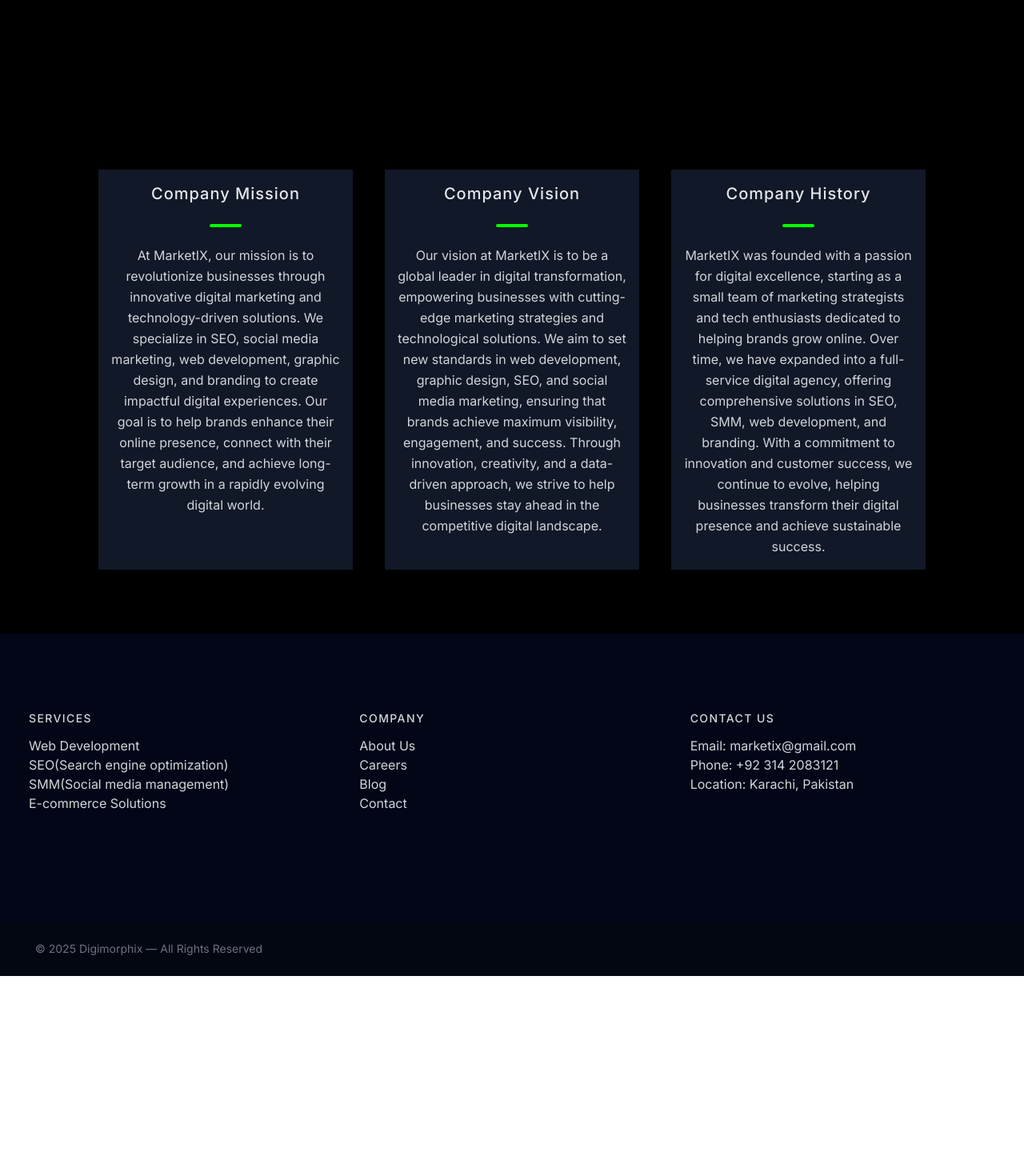
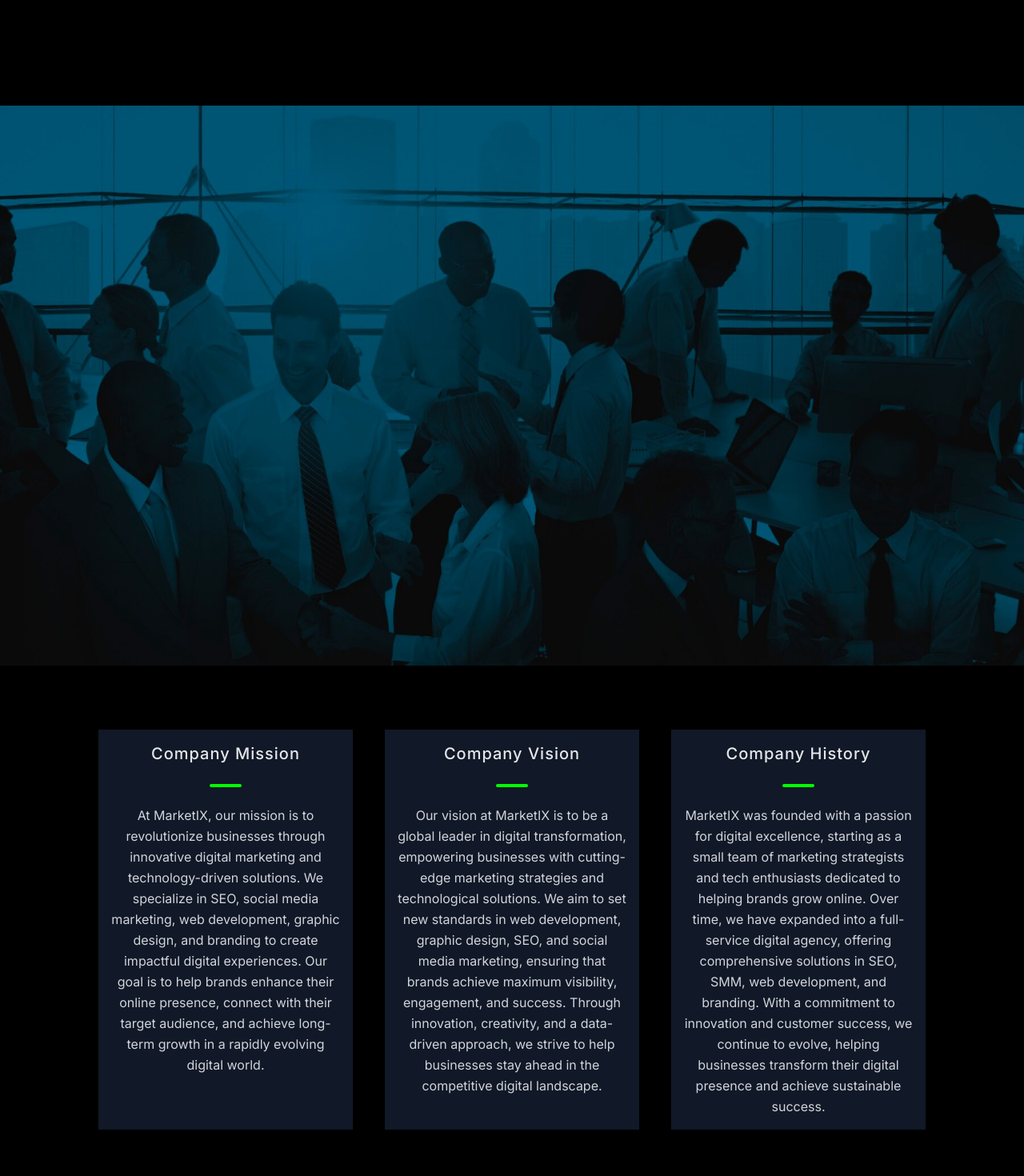
Before and after one commit to uzairshaikh346/digimorphix, a Next.js app: page /about in a window 1280 px wide. Shown: the part 1240-2710 px from the top of the page at 80% size. Before the commit the page ends 2460 px from the top, so only its background shows below. Built offline with nearby package versions, Linux system fonts and the light colour scheme.

Commit message:
update 3.0

```diff
--- a/src/app/about/page.tsx
+++ b/src/app/about/page.tsx
@@ -1,4 +1,5 @@
 import React from 'react'
+import Image from 'next/image'
 import { LampBanner } from '../components/lamp-banner'
 import AboutSection from '../components/aboutsection'
 import AboutSectionCards from '../components/AboutSectionCards'
@@ -8,6 +9,9 @@ function page() {
     <div>
       <LampBanner props="About Us"/>
       <AboutSection/>
+      <Image src="/aboutsectionImg.jpg" height={1000} width={1000} alt='about us'
+      className='w-full'/>
+
       <AboutSectionCards/>
     </div>
   )
--- a/src/app/components/ContactForm.tsx
+++ b/src/app/components/ContactForm.tsx
@@ -19,7 +19,7 @@ function ContactForm() {
             <div className="mt-4">
               <p className="text-lg font-semibold text-gray-200">📧 Email:</p>
               <a href="mailto:example@email.com" className="text-gray-300">
-              digimorphix@gmail.com
+              marketix29@gmail.com
               </a>
             </div>
             <div className="mt-4">
--- a/src/app/components/Footer.tsx
+++ b/src/app/components/Footer.tsx
@@ -33,7 +33,7 @@ function Footer() {
                 CONTACT US
               </h2>
               <nav className="list-none mb-10">
-                <li><span className="hover:text-gray-500">Email: marketix@gmail.com</span></li>
+                <li><span className="hover:text-gray-500">Email: marketix29@gmail.com </span></li>
                 <li><span className="hover:text-gray-500">Phone: +92 314 2083121</span></li>
                 <li><span className="hover:text-gray-500">Location: Karachi, Pakistan</span></li>
               </nav>
@@ -43,7 +43,7 @@ function Footer() {
         <div className="bg-gray-950">
           <div className="container px-5 py-6 mx-auto flex items-center sm:flex-row flex-col">
             <p className="text-sm text-gray-500 sm:ml-6 sm:mt-0 mt-4">
-              © 2025 Digimorphix — All Rights Reserved
+              © 2025 MarketIX — All Rights Reserved
             </p>
 
           </div>
--- a/src/app/contact/page.tsx
+++ b/src/app/contact/page.tsx
@@ -1,11 +1,14 @@
 import React from 'react'
 import { LampBanner } from '../components/lamp-banner';
 import ContactForm from '../components/ContactForm';
+import Image from 'next/image';
 
 function Contact() {
   return (
     <div>
       <LampBanner props="Contact us"/>
+      <Image src="/ContactsectionImg.jpg" height={1000} width={1000} alt='about us'
+            className='w-full'/>
       <ContactForm/>
     </div>
   )
```
Also changed, not shown: public/ContactsectionImg.jpg (added), public/aboutsectionImg.jpg (added).
